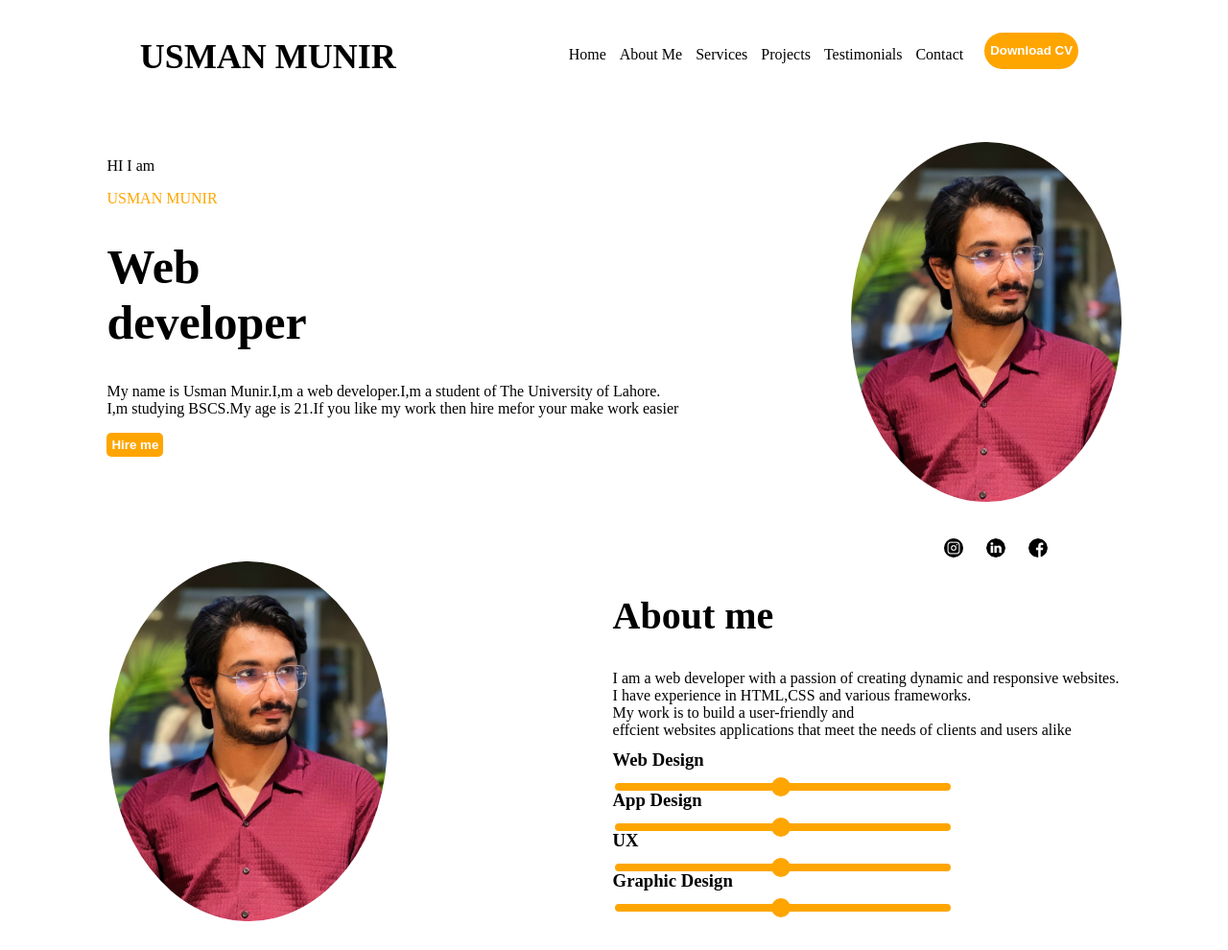
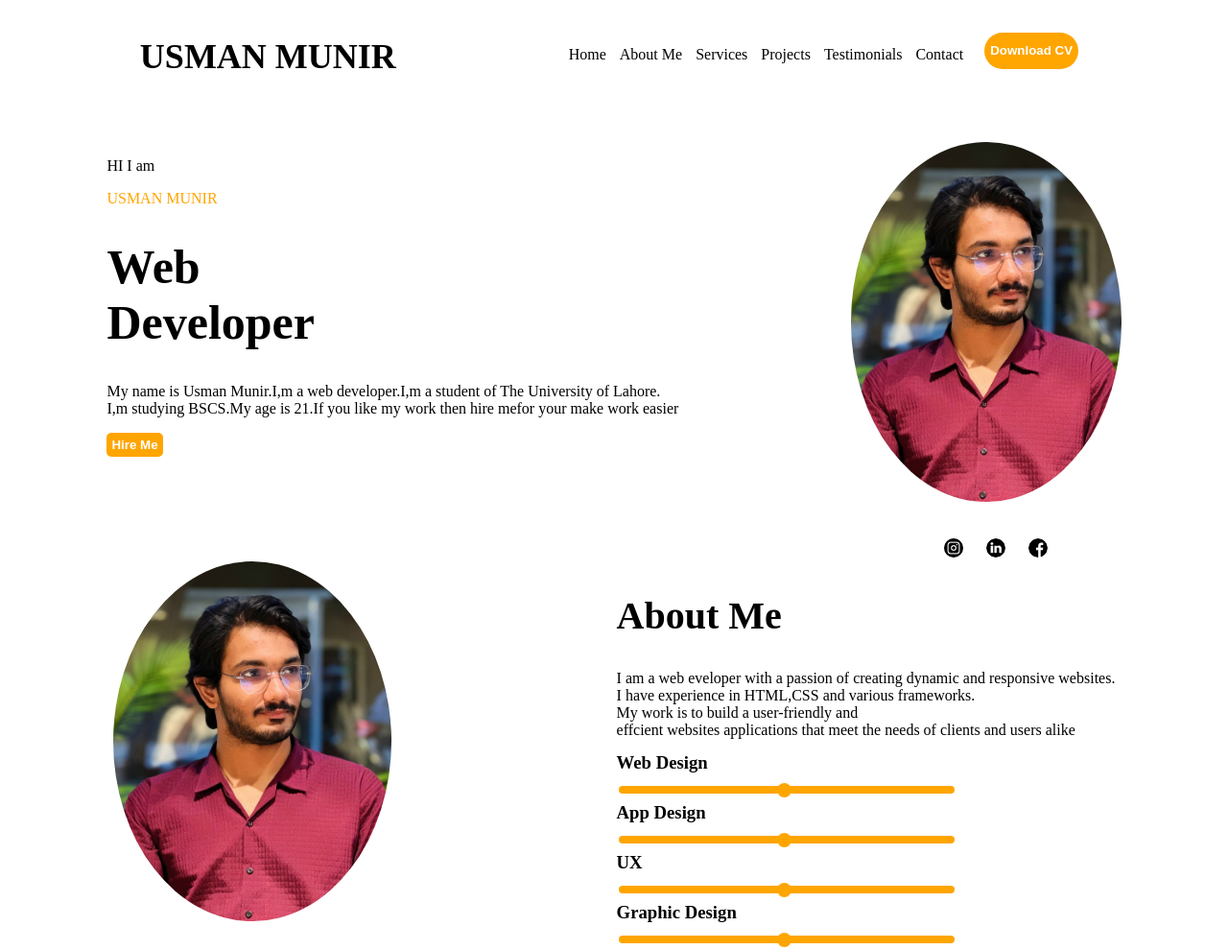
Before and after one commit to Usmanmuneer09/portfolio-, a plain HTML site: page index.html in a window 1280 px wide. Shown: the top 990 px of the page at 96% size. Drawn offline with Linux system fonts and the light colour scheme.

Commit message:
heading improvement and range thumb setting done

```diff
--- a/index.html
+++ b/index.html
@@ -28,10 +28,10 @@
             <p>HI I am</p>
             <p style="color: #ffa500;;">USMAN MUNIR</p>
             <h1 class="web">Web <br>
-                developer
+                Developer
             </h1>
             <p>My name is Usman Munir.I,m a web developer.I,m a student of The University of Lahore. <br>I,m studying BSCS.My age is 21.If you like my work then hire mefor your make work easier</p>
-            <button class="hire"><a href="#"></a>Hire me</button>
+            <button class="hire"><a href="#"></a>Hire Me</button>
         </div>
         <div class="profile">
             <img src="images/profile.pic.jpg" alt="" width: 500px; height= 375px >
@@ -47,15 +47,15 @@
             <img src="images/profile.pic.jpg" alt="">
         </div>
         <div class="detail">
-            <h2 class="about-me">About me</h2>
-            <p class="para">I am a web developer with a passion of creating dynamic and responsive websites. <br>I have experience in HTML,CSS and various frameworks. <br>My work is to build a user-friendly and <br> effcient websites applications that meet the needs of clients and users alike</p>
-            <h3 style="margin-bottom: 7px; margin-top: -5px;">Web Design</h3>
+            <h2 class="about-me">About Me</h2>
+            <p class="para">I am a web eveloper with a passion of creating dynamic and responsive websites. <br>I have experience in HTML,CSS and various frameworks. <br>My work is to build a user-friendly and <br> effcient websites applications that meet the needs of clients and users alike</p>
+            <h3 style="margin-bottom: 7px; margin-top: -2px;">Web Design</h3>
             <input style="width: 350px; color: #ffa500;" type="range" min="1" max="100" value="50">
-            <h3 style="margin-bottom: 7px; margin-top: -5px;">App Design</h3>
+            <h3 style="margin-bottom: 7px; margin-top: 5px;">App Design</h3>
             <input style="width: 350px;" type="range" min="1" max="100" value="50">
-            <h3 style="margin-bottom: 7px; margin-top: -5px;">UX</h3>
+            <h3 style="margin-bottom: 7px; margin-top: 5px;">UX</h3>
             <input style="width: 350px;" type="range" min="1" max="100" value="50">
-            <h3 style="margin-bottom: 7px; margin-top: -5px;">Graphic Design</h3>
+            <h3 style="margin-bottom: 7px; margin-top: 5px;">Graphic Design</h3>
             <input style="width: 350px;" type="range" min="1" max="100" value="50">
         </div>
     </div>
--- a/style.css
+++ b/style.css
@@ -12,17 +12,17 @@ input[type="range"] {
 input[type="range"]::-webkit-slider-thumb {
   -webkit-appearance: none;
   appearance: none;
-  width: 20px;
-  height: 20px;
+  width: 15px;
+  height: 15px;
   background: orange; /* Change from red to orange */
   border-radius: 50%;
   cursor: pointer;
 }
 
 input[type="range"]::-moz-range-thumb {
-  width: 20px;
-  height: 20px;
-  background: orange; /* Change from red to orange */
+  width: 15px;
+  height: 15px;
+  background: orange;
   border-radius: 50%;
   cursor: pointer;
 }
```
